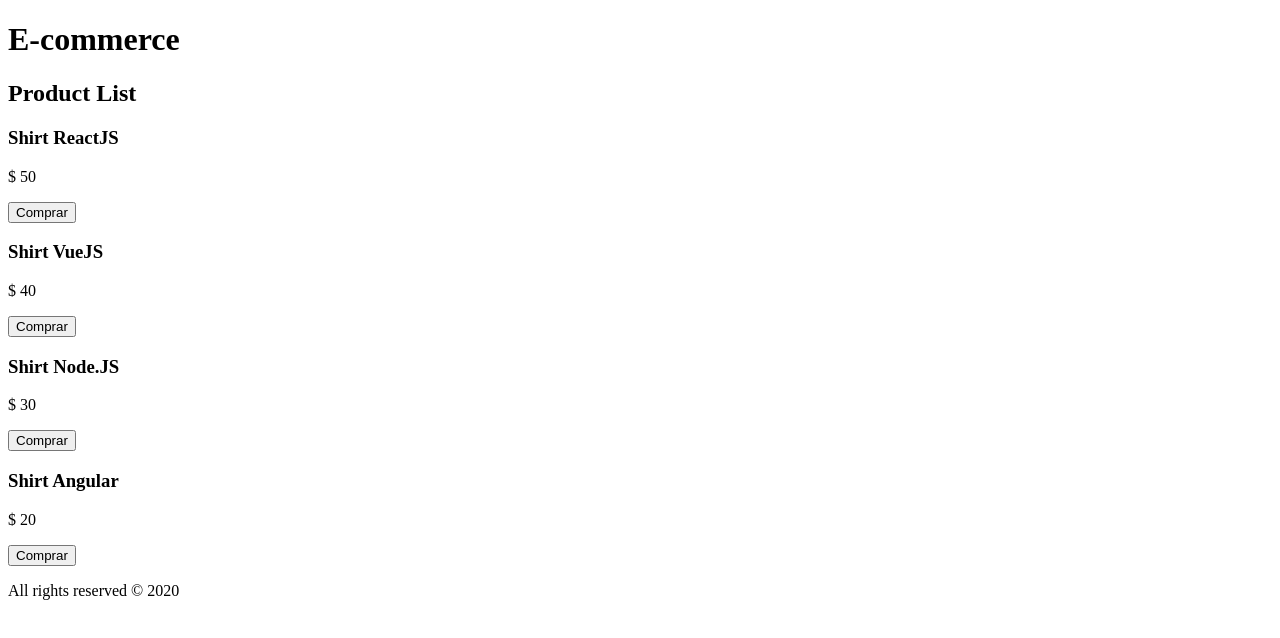
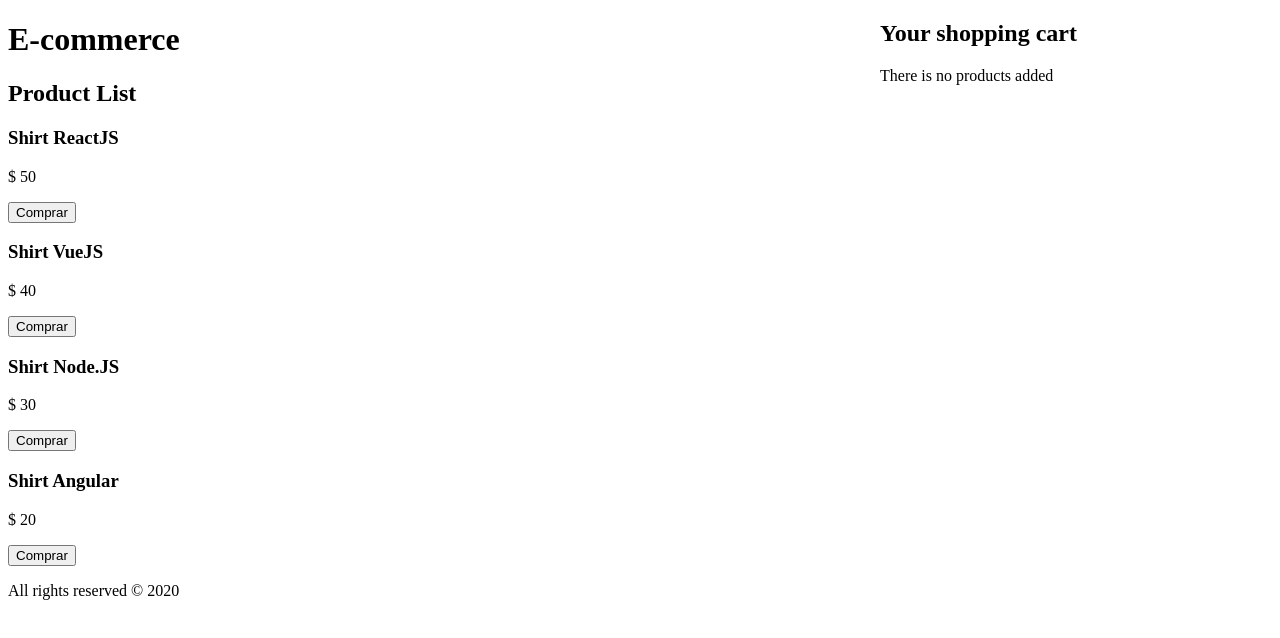
Before and after one commit to wmezadev/react-basics, a React (Create React App) app: page / in a window 1280 px wide. Shown: the top 638 px of the page. Built offline with nearby package versions, Linux system fonts and the light colour scheme.

Commit message:
Feat - mapping products on cart

```diff
--- a/src/App.js
+++ b/src/App.js
@@ -2,6 +2,7 @@ import React, { Fragment, useState } from 'react';
 import Header from './components/Header';
 import Footer from './components/Footer';
 import Product from './components/Product';
+import Cart from './components/Cart';
 
 function App() {
 
@@ -33,6 +34,9 @@ function App() {
           />
         ))
       }
+      <Cart
+        cart={cart}
+      />
       <Footer date={date}/>
     </Fragment>
   );
--- /dev/null
+++ b/src/components/Cart.jsx
@@ -0,0 +1,23 @@
+import React from 'react'
+import './cart.css'
+import Product from './Product'
+
+const Cart = ({cart}) => (
+    <div className="cart">
+        <h2>Your shopping cart</h2>
+        {
+            cart.length === 0
+            ?
+                <p>There is no products added</p>
+            :
+                cart.map(product => (
+                    <Product
+                        key={product.id}
+                        product={product}
+                    />
+                ))
+        }
+    </div>
+)
+
+export default Cart;
--- /dev/null
+++ b/src/components/cart.css
@@ -0,0 +1,7 @@
+.cart {
+    position: fixed;
+    top: 0;
+    right: 0;
+    background-color: white;
+    width: 400px;
+}
```
